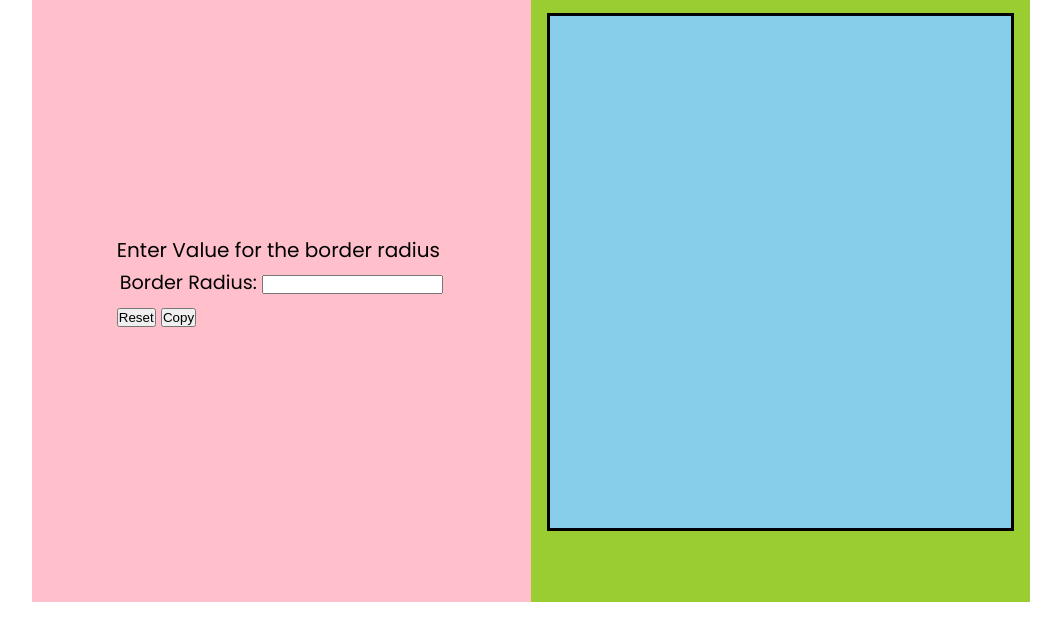
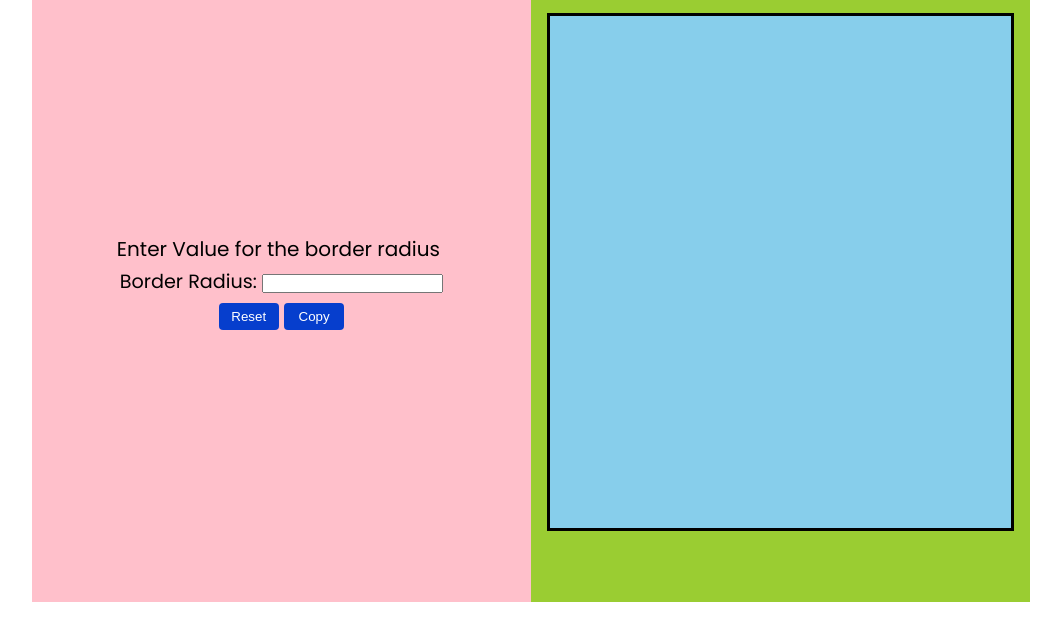
Before and after one commit to Ibnballo1/border-radius-previewer, a plain HTML site: page index.html in a window 1280 px wide. Shown: the part 102-742 px from the top of the page, without its empty margins (109-1170 px from the left). Drawn offline with Linux system fonts and the light colour scheme; a web font is replaced by a local one.

Commit message:
Style reset and copy buttons

```diff
--- a/index.css
+++ b/index.css
@@ -41,16 +41,18 @@ label {
   font-size: 1.20rem;
 }
 
-.input {
-  margin-left: 0.5rem;
-  border: 1px solid #ddd;
-  padding: 3px;
-  border-radius: 3px;
+#update {
+  margin: 0 auto;
 }
 
-.input:focus {
+#reset,
+#copy {
+  color: #fff;
+  background-color: #063ecd;
+  padding: 6px;
+  border-radius: 4px;
   border: none;
-  background-color: red;
+  width: 3.75rem;
 }
 
 .outputs {
```
